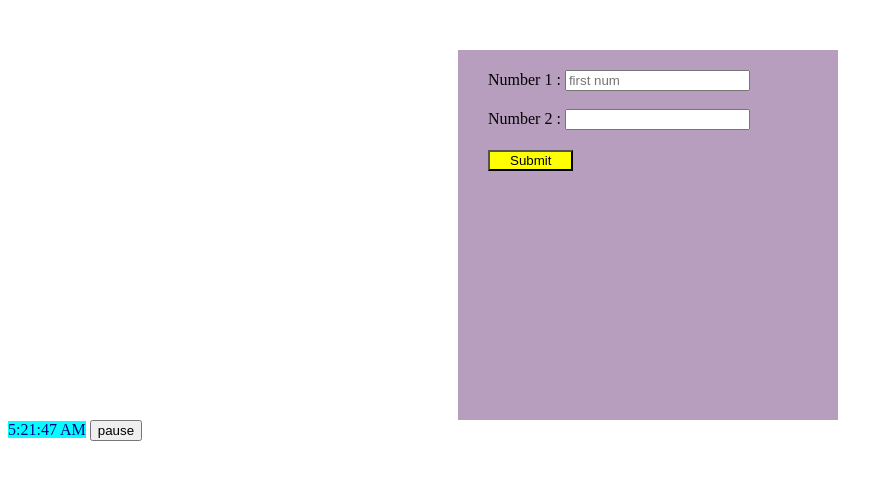
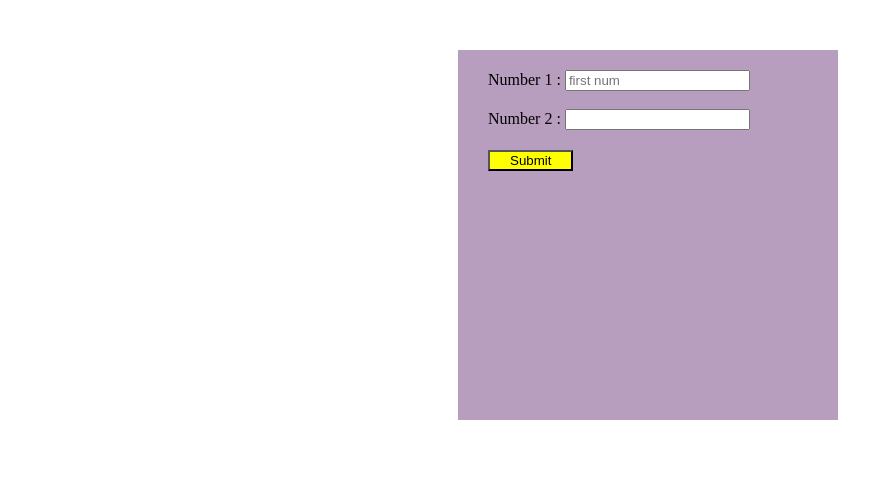
Before and after one commit to mahshidkhodsiani/number-operations, a plain HTML site: page index.html in a window 1280 px wide. Shown: the whole page, without its empty margins (0-893 px from the left). Drawn offline with Linux system fonts and the light colour scheme.

Commit message:
some changes

```diff
--- a/index.html
+++ b/index.html
@@ -98,8 +98,7 @@
 
 </div>
 
-<span style="background-color: aqua; color: darkblue;" id="timer"></span>
-<input type="button" value="pause" onclick="changeTimer()">
+
 
 </body>
 </html>
```
